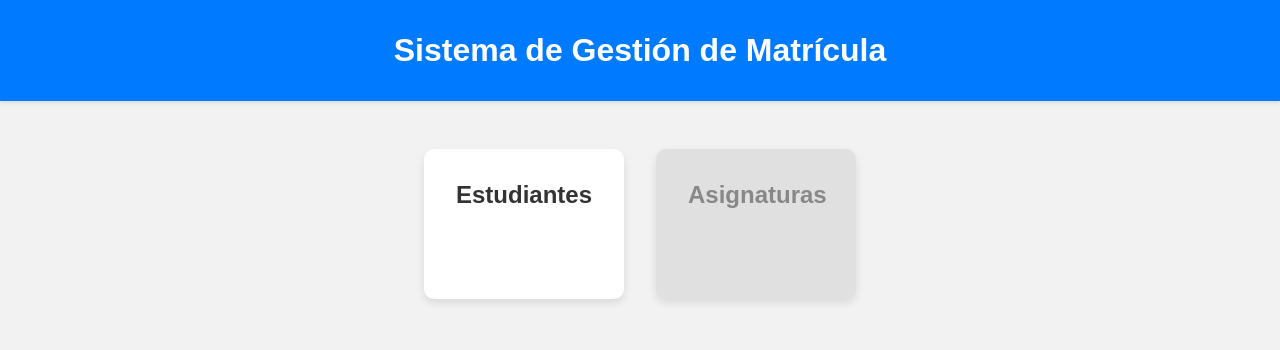
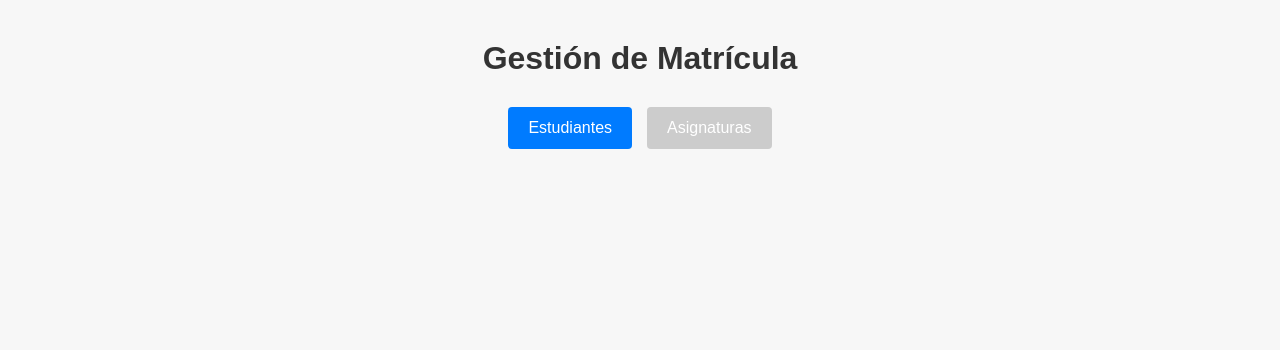
Before and after one commit to cesarcamiloig/Primer-Previo, a plain HTML site: page index.html in a window 1280 px wide. Drawn offline with Linux system fonts and the light colour scheme.

Commit message:
estilos para agregar estudiantes

```diff
--- /dev/null
+++ b/css/estilos.css
@@ -0,0 +1,58 @@
+* {
+  margin: 0;
+  padding: 0;
+  box-sizing: border-box;
+}
+
+body {
+  font-family: Arial, sans-serif;
+  background-color: #f7f7f7;
+  color: #333;
+}
+
+.container {
+  max-width: 800px;
+  margin: 0 auto;
+  text-align: center;
+  padding: 40px 20px;
+}
+
+h1 {
+  margin-bottom: 30px;
+}
+
+.btn-group {
+  display: flex;
+  justify-content: center;
+  gap: 15px;
+  flex-wrap: wrap;
+}
+
+.btn {
+  text-decoration: none;
+  padding: 12px 20px;
+  background-color: #007bff;
+  color: white;
+  border: none;
+  border-radius: 4px;
+  font-size: 16px;
+  cursor: pointer;
+  transition: background-color 0.3s ease;
+}
+
+.btn:disabled,
+.btn[disabled] {
+  background-color: #ccc;
+  cursor: not-allowed;
+}
+
+.btn:hover:not(:disabled) {
+  background-color: #0056b3;
+}
+
+@media (max-width: 600px) {
+  .btn {
+    font-size: 14px;
+    padding: 10px 16px;
+  }
+}
--- a/css/styles.css
+++ /dev/null
@@ -1,59 +0,0 @@
-* {
-  margin: 0;
-  padding: 0;
-  box-sizing: border-box;
-}
-
-body {
-  font-family: Arial, sans-serif;
-  background-color: #f2f2f2;
-  color: #333;
-  min-height: 100vh;
-  display: flex;
-  flex-direction: column;
-  align-items: center;
-}
-
-header {
-  padding: 2rem;
-  text-align: center;
-  background-color: #007bff;
-  color: white;
-  width: 100%;
-  box-shadow: 0 2px 4px rgba(0,0,0,0.1);
-}
-
-.menu {
-  display: flex;
-  gap: 2rem;
-  padding: 3rem;
-  flex-wrap: wrap;
-  justify-content: center;
-}
-
-
-.card {
-  background-color: white;
-  padding: 2rem;
-  width: 200px;
-  height: 150px;
-  border-radius: 10px;
-  text-align: center;
-  text-decoration: none;
-  color: #333;
-  box-shadow: 0 4px 8px rgba(0,0,0,0.1);
-  transition: transform 0.3s ease, background-color 0.3s ease;
-}
-
-.card:hover {
-  transform: translateY(-5px);
-  background-color: #e8f0fe;
-}
-
-
-.card.inactive {
-  background-color: #e0e0e0;
-  color: #888;
-  cursor: not-allowed;
-  pointer-events: none;
-}
--- a/index.html
+++ b/index.html
@@ -2,21 +2,16 @@
 <html lang="es">
 <head>
   <meta charset="UTF-8">
-  <meta name="viewport" content="width=device-width, initial-scale=1.0">
-  <title>Sistema de Gestión de Matrícula</title>
-  <link rel="stylesheet" href="css/styles.css">
+  <meta name="viewport" content="width=device-width, initial-scale=1">
+  <title>Gestión de Matrícula</title>
+  <link rel="stylesheet" href="css/estilos.css">
 </head>
 <body>
-  <header>
-    <h1>Sistema de Gestión de Matrícula</h1>
-  </header>
-
-  <main class="menu">
-    <a href="html/estudiantes.html" class="card">
-      <h2>Estudiantes</h2>
-    </a>
-    <div class="card inactive">
-      <h2>Asignaturas</h2>
+  <main class="container">
+    <h1>Gestión de Matrícula</h1>
+    <div class="btn-group">
+      <a href="html/estudiantes.html" class="btn">Estudiantes</a>
+      <button class="btn" disabled>Asignaturas</button>
     </div>
   </main>
 </body>
```
Also changed, not shown: css/estudiantes.css (+50 -0 lines).
